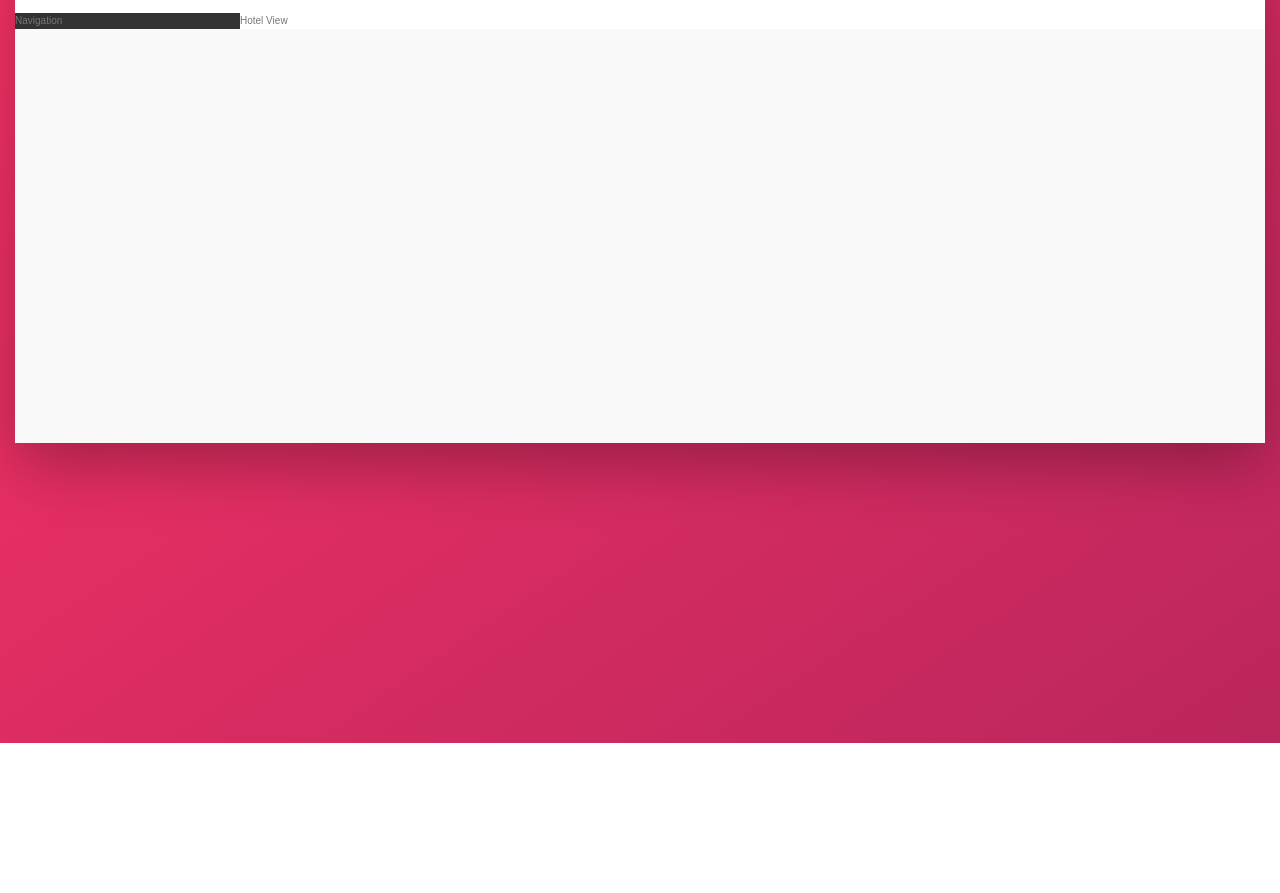
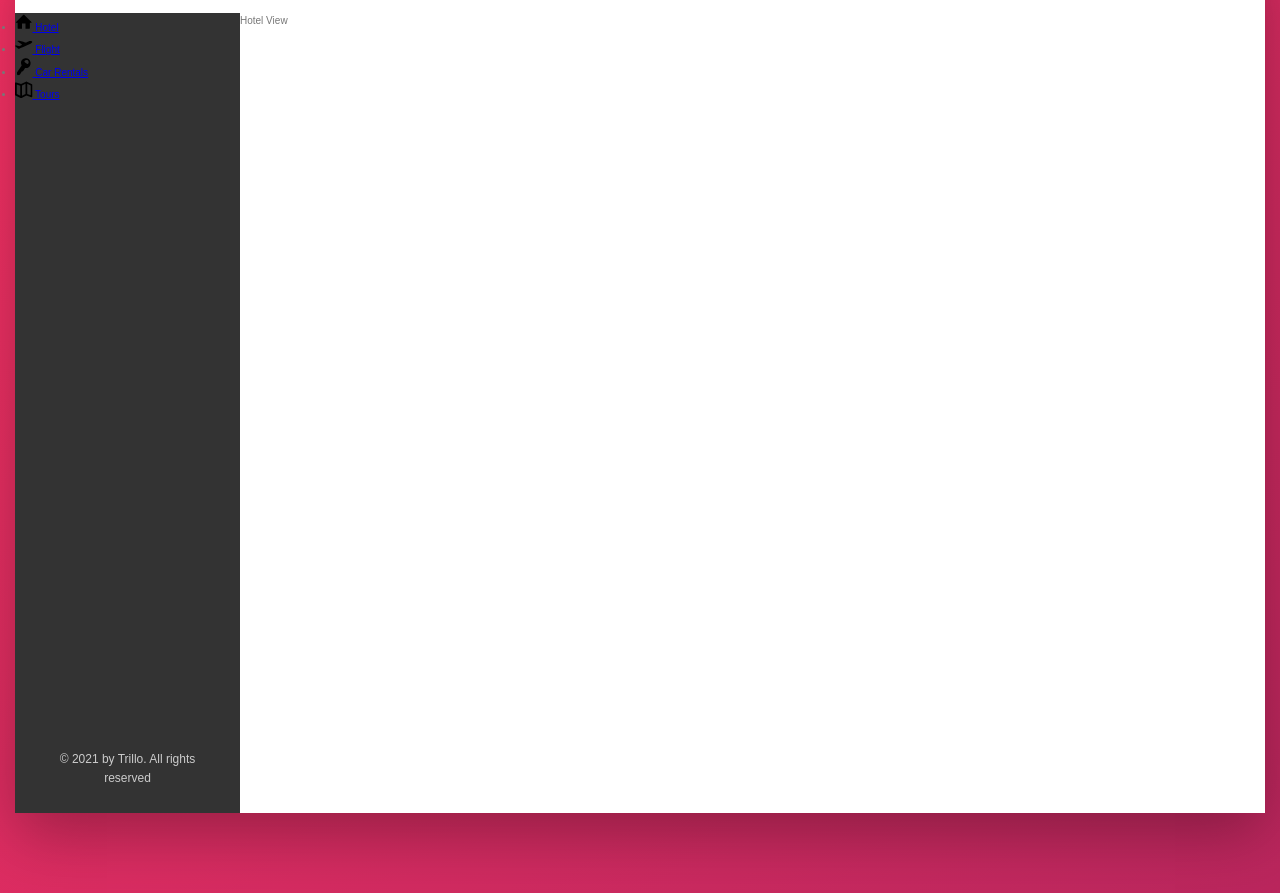
Before and after one commit to akindoju/trillo, a website: page index.html in a window 1280 px wide. Shown: the part 137-1030 px from the top of the page. Before the commit the page ends 880 px from the top, so only its background shows below. Drawn offline with Linux system fonts and the light colour scheme.

Commit message:
Started styling sidebar

```diff
--- a/index.html
+++ b/index.html
@@ -58,9 +58,48 @@
       </header>
 
       <div class="content">
-        <nav class="sidebar">Navigation</nav>
-        <main class="hotel-view">Hotel View</main>
-      </div>
+        <nav class="sidebar">
+          <ul class="side-nav">
+            <li class="side-nav__item">
+              <a href="#" class="side-nav__link">
+                <svg class="side-nav__icon">
+                  <use xlink:href="img/sprite.svg#icon-home" />
+                </svg>
+                <span>Hotel</span>
+              </a>
+            </li>
+
+            <li class="side-nav__item">
+              <a href="#" class="side-nav__link">
+                <svg class="side-nav__icon">
+                  <use xlink:href="img/sprite.svg#icon-aircraft-take-off" />
+                </svg>
+                <span>Flight</span>
+              </a>
+            </li>
+
+            <li class="side-nav__item">
+              <a href="#" class="side-nav__link">
+                <svg class="side-nav__icon">
+                  <use xlink:href="img/sprite.svg#icon-key" />
+                </svg>
+                <span>Car Rentals</span>
+              </a>
+            </li>
+
+            <li class="side-nav__item">
+              <a href="#" class="side-nav__link">
+                <svg class="side-nav__icon">
+                  <use xlink:href="img/sprite.svg#icon-map" />
+                </svg>
+                <span>Tours</span>
+              </a>
+            </li>
+          </ul>
+        <div class="legal">&copy; 2021 by Trillo. All rights reserved</div>
+        </nav>
+
+      <main class="hotel-view">Hotel View</main>
     </div>
   </body>
 </html>
--- a/sass/_components.scss
+++ b/sass/_components.scss
@@ -107,3 +107,23 @@
     margin-right: 1rem;
   }
 }
+
+.side-nav {
+  &__item {
+  }
+
+  &__link {
+  }
+
+  &__icon {
+    width: 1.75rem;
+    height: 1.75rem;
+  }
+}
+
+.legal {
+  font-size: 1.2rem;
+  color: var(--color-grey-light-4);
+  text-align: center;
+  padding: 2.5rem;
+}
--- a/sass/_layouts.scss
+++ b/sass/_layouts.scss
@@ -24,9 +24,15 @@
 .sidebar {
   background-color: var(--color-grey-dark-1);
   flex: 0 0 18%;
+  display: flex;
+  flex-direction: column;
+  justify-content: space-between;
 }
 
 .hotel-view {
   background-color: white;
+
+  height: 80rem;
+
   flex: 1;
 }
```
Also changed, not shown: css/style.css.
